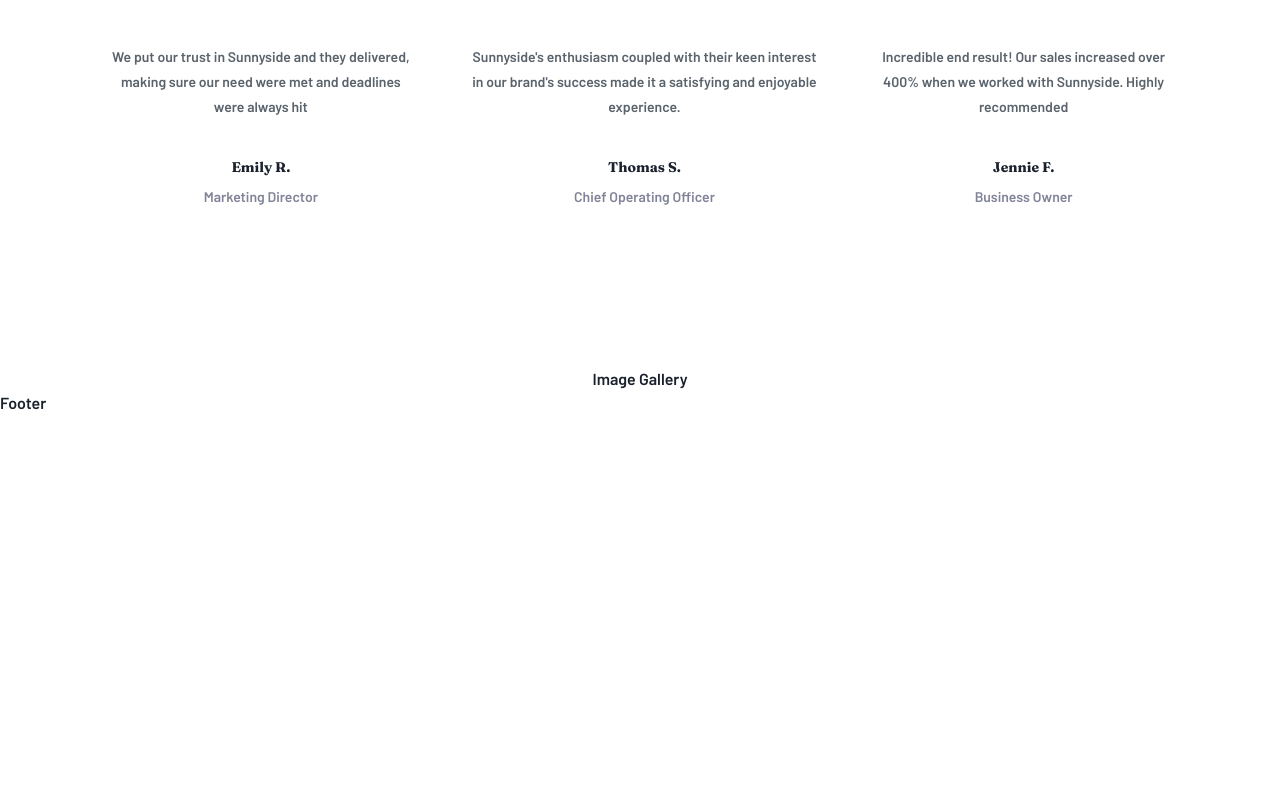
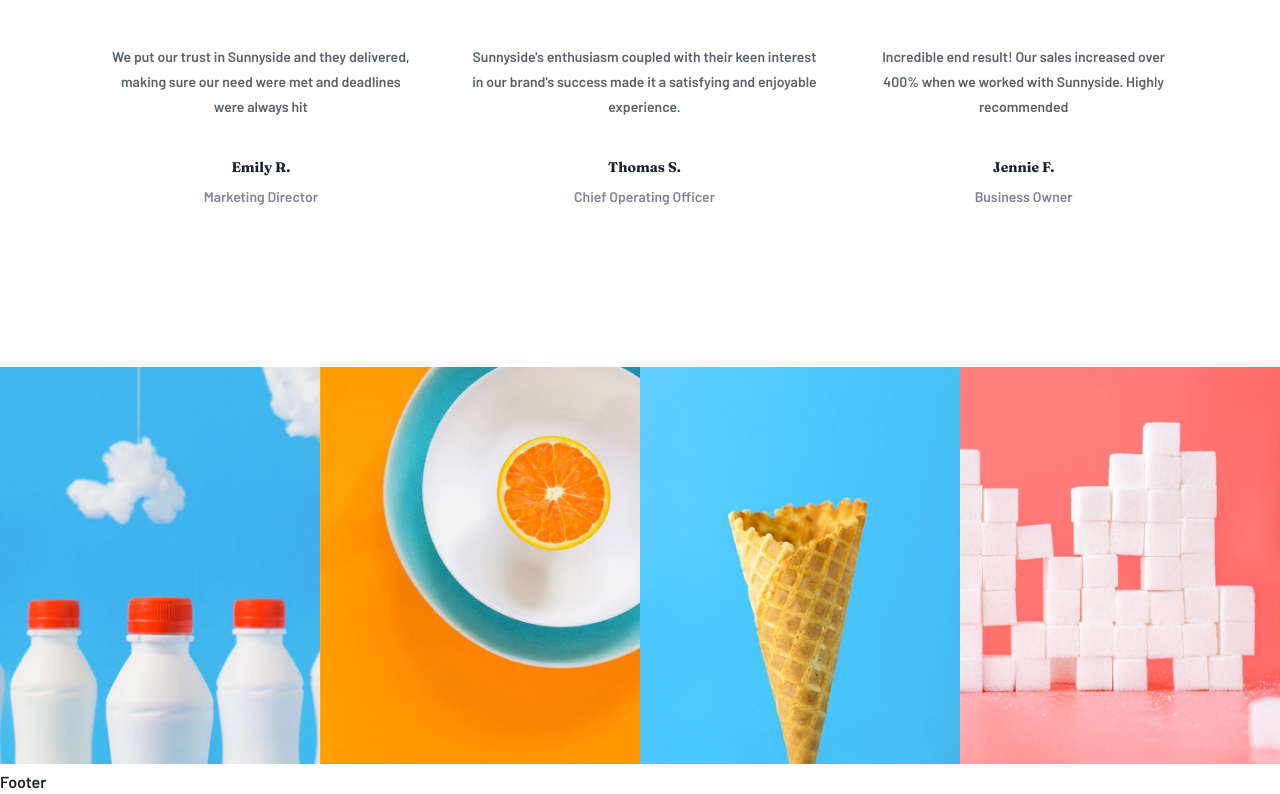
Before and after one commit to Antoinehtml/sunnyside-frontendmentor, a Next.js app: page / in a window 1280 px wide. Shown: the part 2629-3423 px from the top of the page. Before the commit the page ends 3044 px from the top, so only its background shows below. Built offline with nearby package versions, Linux system fonts and the light colour scheme.

Commit message:
image gallery component done

```diff
--- a/components/ImageGallery.tsx
+++ b/components/ImageGallery.tsx
@@ -1,10 +1,71 @@
-import { Flex } from "@chakra-ui/react";
+import Image from 'next/image'
+import { Flex, Box } from "@chakra-ui/react";
+
+import milkDesktop from '../assets/images/desktop/image-gallery-milkbottles.jpg'
+import orangeDesktop from '../assets/images/desktop/image-gallery-orange.jpg'
+import coneDesktop from '../assets/images/desktop/image-gallery-cone.jpg'
+import sugarDesktop from '../assets/images/desktop/image-gallery-sugarcubes.jpg'
+
+import milkMobile from '../assets/images/mobile/image-gallery-milkbottles.jpg'
+import orangeMobile from '../assets/images/mobile/image-gallery-orange.jpg'
+import coneMobile from '../assets/images/mobile/image-gallery-cone.jpg'
+import sugarMobile from '../assets/images/mobile/image-gallery-sugar-cubes.jpg'
 
 const ImageGallery = () => {
     return (
-        <Flex>
-            Image Gallery
-        </Flex>
+        <>
+            {/* Desktop */}
+            <Flex display={["none", "none", "flex", "flex"]} wrap="wrap" justify="center" align="center">
+                <Box width="25vw">
+                    <Image
+                        src={milkDesktop}
+                        alt='milk'
+                    />
+                </Box>
+                <Box width="25vw">
+                    <Image
+                        src={orangeDesktop}
+                        alt='orange'
+                    />
+                </Box>
+                <Box width="25vw">
+                    <Image
+                        src={coneDesktop}
+                        alt='cone'
+                    />
+                </Box>
+                <Box width="25vw">
+                    <Image
+                        src={sugarDesktop}
+                        alt='sugar'
+                    />
+                </Box>
+            </Flex>
+
+            {/* Mobile */}
+            <Flex display={["flex", "flex", "none", "none"]} direction="column" justify="center" align="center">
+                <Flex>
+                    <Image
+                        src={milkMobile}
+                        alt='milk'
+                    />
+                    <Image
+                        src={orangeMobile}
+                        alt='orange'
+                    />
+                </Flex>
+                <Flex>
+                    <Image
+                        src={coneMobile}
+                        alt='cone'
+                    />
+                    <Image
+                        src={sugarMobile}
+                        alt='sugar'
+                    />
+                </Flex>
+            </Flex>
+        </>
     )
 };
 
```
